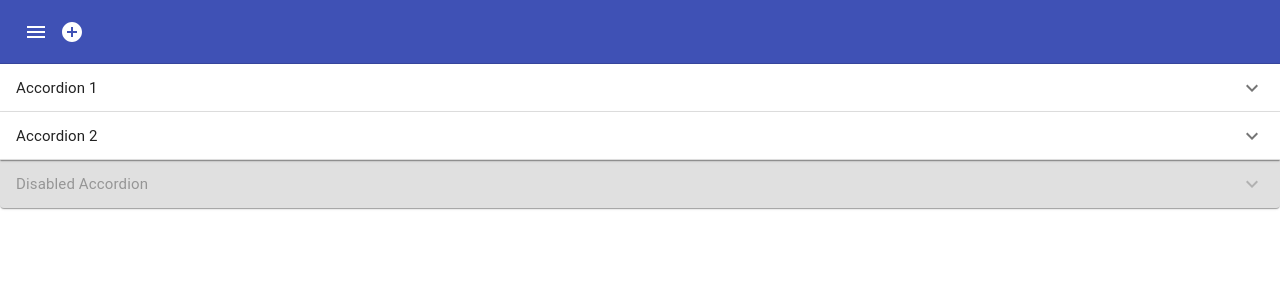
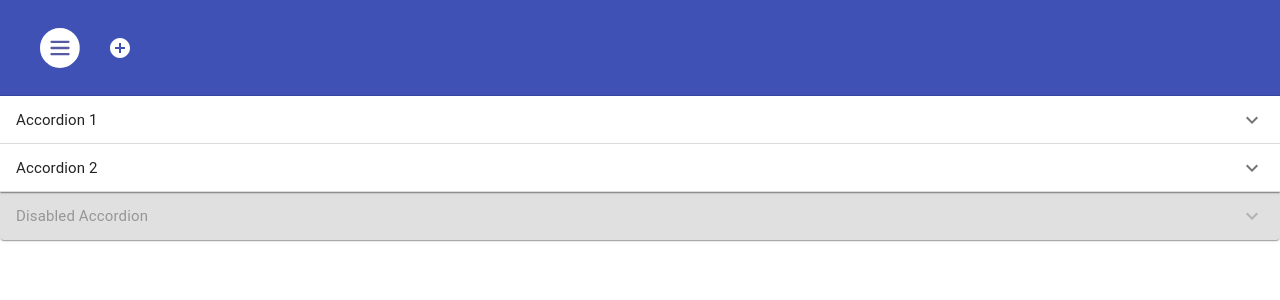
Before and after one commit to KareemZuwa/wake-app, a React (Create React App) app: page /addalarm in a window 1280 px wide. Shown: the top 300 px of the page. Built offline with nearby package versions, Linux system fonts and the light colour scheme.

Commit message:
kopplat meny till addAlarm + lagt till route i app.js

```diff
--- a/src/App.js
+++ b/src/App.js
@@ -5,6 +5,7 @@ import Landing from './components/Landing';
 import AlarmPage from './components/AlarmPage'
 import SettingsPage from './components/SettingsPage'
 import AddAlarm from './components/AddAlarm';
+import Nav from './components/Nav'
 
 
 function App() {
@@ -27,6 +28,7 @@ function App() {
         <Route exact path ='/addalarm'><AddAlarm/></Route>
         <Route exact path='/Alarms'><AlarmPage offbtn={offbtn} setOffBtn={setOffBtn} snoozebtn={snoozebtn} setSnoozeBtn={setSnoozeBtn}/></Route>
         <Route exact path='/Settings'><SettingsPage/></Route>
+        <Route exact path='/Nav'><Nav/></Route>
       </Switch>
 
     </div>
--- a/src/components/AddAlarm.jsx
+++ b/src/components/AddAlarm.jsx
@@ -5,6 +5,7 @@ import { makeStyles, Accordion,AccordionSummary, AccordionDetails,
 import ExpandMoreIcon from '@material-ui/icons/ExpandMore';
 import MenuSharpIcon from '@material-ui/icons/MenuSharp';
 import AddCircleIcon from '@material-ui/icons/AddCircle';
+import Nav from './Nav'
 
 const useStyles = makeStyles((theme) => ({
     root: {
@@ -25,7 +26,7 @@ export default function AddAlarm() {
             <AppBar position="static">
                 <Toolbar>
                     <IconButton edge="start" className={classes.menuButton} color="inherit" aria-label="menu">
-                        <MenuSharpIcon />
+                        <Nav />
                     </IconButton>
                     <IconButton edge="start" className={classes.menuButton} color="inherit" aria-label="menu">
                         <AddCircleIcon />
```
Also changed, not shown: src/assets/svg/menuIcon.svg.
